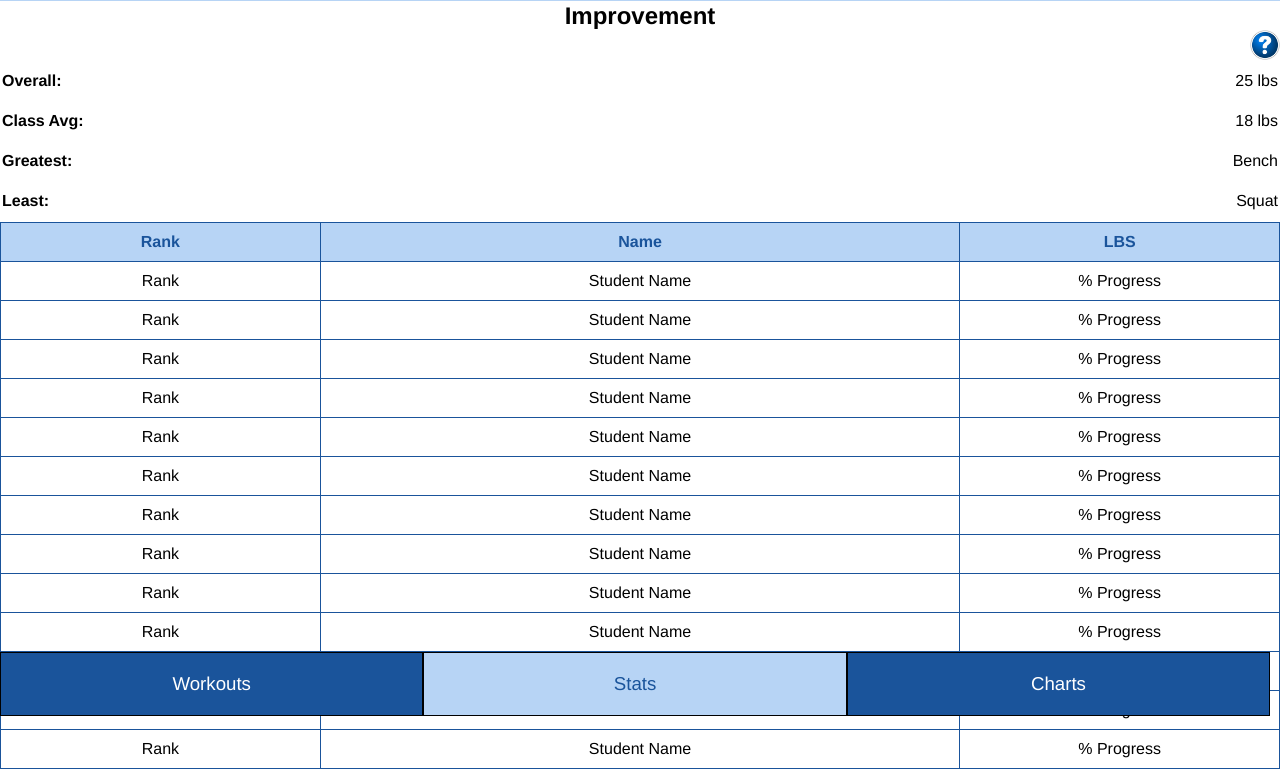
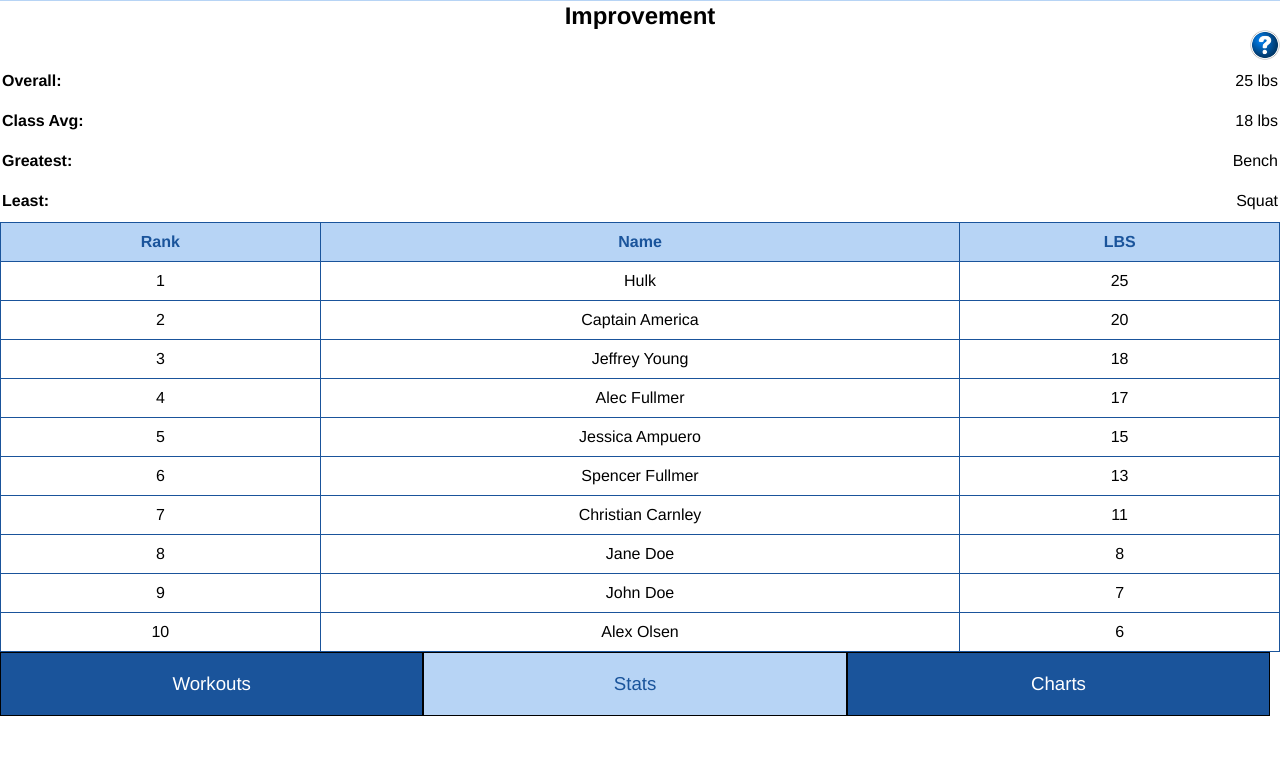
Before and after one commit to jeffreyyoung/track-my-fitness, a plain HTML site: page student/stats.html in a window 1280 px wide. Shown: the part 84-853 px from the top of the page. Drawn offline with Linux system fonts and the light colour scheme.

Commit message:
more stats

```diff
--- a/student/stats.html
+++ b/student/stats.html
@@ -22,7 +22,7 @@
 				<br>
 				<h2>Improvement</h2>
 				<div>
-					<img id="question" src="question.jpg">
+					<a href=""><img id="question" src="question.jpg"></a>
 				</div>
 				<table id="improvementTable">
 					<tr>
@@ -49,69 +49,54 @@
 						<th id="lbs">LBS</th>
 					</tr>
 					<tr>
-						<td id="rank">Rank</td>
-						<td id="name">Student Name</td>
-						<td id="lbs">% Progress</td>
+						<td id="rank">1</td>
+						<td id="name">Hulk</td>
+						<td id="lbs">25</td>
 					</tr>
 					<tr>
-						<td id="rank">Rank</td>
-						<td id="name">Student Name</td>
-						<td id="lbs">% Progress</td>
+						<td id="rank">2</td>
+						<td id="name">Captain America</td>
+						<td id="lbs">20</td>
 					</tr>
 					<tr>
-						<td id="rank">Rank</td>
-						<td id="name">Student Name</td>
-						<td id="lbs">% Progress</td>
+						<td id="rank">3</td>
+						<td id="name">Jeffrey Young</td>
+						<td id="lbs">18</td>
 					</tr>
 					<tr>
-						<td id="rank">Rank</td>
-						<td id="name">Student Name</td>
-						<td id="lbs">% Progress</td>
+						<td id="rank">4</td>
+						<td id="name">Alec Fullmer</td>
+						<td id="lbs">17</td>
 					</tr>
 					<tr>
-						<td id="rank">Rank</td>
-						<td id="name">Student Name</td>
-						<td id="lbs">% Progress</td>
+						<td id="rank">5</td>
+						<td id="name">Jessica Ampuero</td>
+						<td id="lbs">15</td>
 					</tr>
 					<tr>
-						<td id="rank">Rank</td>
-						<td id="name">Student Name</td>
-						<td id="lbs">% Progress</td>
+						<td id="rank">6</td>
+						<td id="name">Spencer Fullmer</td>
+						<td id="lbs">13</td>
 					</tr>
 					<tr>
-						<td id="rank">Rank</td>
-						<td id="name">Student Name</td>
-						<td id="lbs">% Progress</td>
+						<td id="rank">7</td>
+						<td id="name">Christian Carnley</td>
+						<td id="lbs">11</td>
 					</tr>
 					<tr>
-						<td id="rank">Rank</td>
-						<td id="name">Student Name</td>
-						<td id="lbs">% Progress</td>
+						<td id="rank">8</td>
+						<td id="name">Jane Doe</td>
+						<td id="lbs">8</td>
 					</tr>
 					<tr>
-						<td id="rank">Rank</td>
-						<td id="name">Student Name</td>
-						<td id="lbs">% Progress</td>
+						<td id="rank">9</td>
+						<td id="name">John Doe</td>
+						<td id="lbs">7</td>
 					</tr>
 					<tr>
-						<td id="rank">Rank</td>
-						<td id="name">Student Name</td>
-						<td id="lbs">% Progress</td>
-					</tr>
-					<tr>
-						<td id="rank">Rank</td>
-						<td id="name">Student Name</td>
-						<td id="lbs">% Progress</td>
-					</tr>
-					<tr>
-						<td id="rank">Rank</td>
-						<td id="name">Student Name</td>
-						<td id="lbs">% Progress</td>
-					</tr>
-					<tr>
-						<td id="rank">Rank</td>
-						<td id="name">Student Name</td>
-						<td id="lbs">% Progress</td>
+						<td id="rank">10</td>
+						<td id="name">Alex Olsen</td>
+						<td id="lbs">6</td>
 					</tr>
 				</table>
             </section>
```
